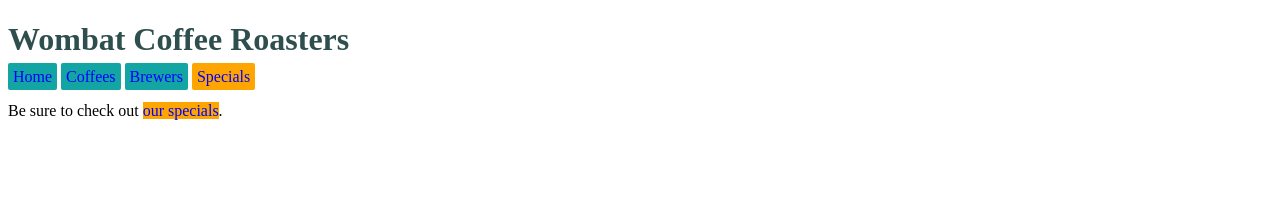
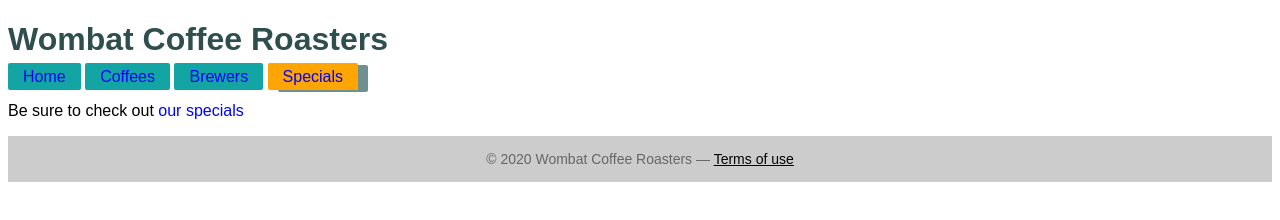
Before and after one commit to juaneins/css-in-depth-ex, a plain HTML site: page c1/index.html in a window 1280 px wide. Drawn offline with Linux system fonts and the light colour scheme.

Commit message:
chapter01 cascade

```diff
--- a/c1/css/styles.css
+++ b/c1/css/styles.css
@@ -1,45 +1,11 @@
-/* h1 {
-  font-family: serif;
+body {
+    font-family: sans-serif;
 }
-
-#page-title {
-  font-family: sans-serif;
-}
-
-.title {
-  font-family: monospace;
-} */
 
 h1 {
   color: #2f4f4f;
   margin-bottom: 10px;
 }
-
-/* #main-nav {
-  margin-top: 10px;
-  list-style: none;
-  padding-left: 0;
-}
-
-#main-nav li {
-  display: inline-block;
-}
-
-#main-nav a {
-  color: white;
-  background-color: #13a4a4;
-  padding: 5px;
-  border-radius: 2px;
-  text-decoration: none;
-} /*specificity: 1,0,1*/
-
-/* .featured {
-  background-color: orange;
-}  */ /*specificity: 0,1,0*/
-/*
-#main-nav .featured {
-  background-color: orange;
-} */ /*specificity: 1,1,0*/
 
 .nav {
   margin-top: 10px;
@@ -54,23 +20,25 @@ h1 {
 .nav a {
   color: white;
   background-color: #13a4a4;
-  padding: 5px;
+  padding: 5px 15px;
   border-radius: 2px;
   text-decoration: none;
-} /*specificity: 0,1,1*/
+}
 
-/* .nav .featured {
-   background-color: orange;
-}  */ /*specificity: 0,2,0*/
+/* .title {
+    font-family: monospace;
+} */
 
-a.featured {
+.nav .featured {
   background-color: orange;
-} /*specificity: 0,1,1*/
+  box-shadow: 10px 2px #6f9090;
+}
 
 a:link {
   color: blue;
   text-decoration: none;
 }
+
 a:visited {
   color: purple;
 }
@@ -80,3 +48,16 @@ a:hover {
 a:active {
   color: red;
 }
+
+.footer {
+    color: #666;
+    background-color: #ccc;
+    padding: 15px 0;
+    text-align: center;
+    font-size: 14px;
+}
+
+.footer a {
+    color: initial;
+    text-decoration: underline;
+}
--- /dev/null
+++ b/c1/css/styles_old.css
@@ -0,0 +1,85 @@
+body {
+font-family: sans-serif;
+}
+/* h1 {
+  font-family: serif;
+}
+
+#page-title {
+  font-family: sans-serif;
+}
+
+.title {
+  font-family: monospace;
+} */
+
+h1 {
+  color: #2f4f4f;
+  margin-bottom: 10px;
+}
+
+/* #main-nav {
+  margin-top: 10px;
+  list-style: none;
+  padding-left: 0;
+}
+
+#main-nav li {
+  display: inline-block;
+}
+
+#main-nav a {
+  color: white;
+  background-color: #13a4a4;
+  padding: 5px;
+  border-radius: 2px;
+  text-decoration: none;
+} /*specificity: 1,0,1*/
+
+/* .featured {
+  background-color: orange;
+}  */ /*specificity: 0,1,0*/
+/*
+#main-nav .featured {
+  background-color: orange;
+} */ /*specificity: 1,1,0*/
+
+.nav {
+  margin-top: 10px;
+  list-style: none;
+  padding-left: 0;
+}
+
+.nav li {
+  display: inline-block;
+}
+
+.nav a {
+  color: white;
+  background-color: #13a4a4;
+  padding: 5px;
+  border-radius: 2px;
+  text-decoration: none;
+} /*specificity: 0,1,1*/
+
+/* .nav .featured {
+   background-color: orange;
+}  */ /*specificity: 0,2,0*/
+
+a.featured {
+  background-color: orange;
+} /*specificity: 0,1,1*/
+
+a:link {
+  color: blue;
+  text-decoration: none;
+}
+a:visited {
+  color: purple;
+}
+a:hover {
+  text-decoration: underline;
+}
+a:active {
+  color: red;
+}
--- a/c1/index.html
+++ b/c1/index.html
@@ -3,9 +3,8 @@
 <head>
     <meta charset="UTF-8">
     <meta name="viewport" content="width=device-width, initial-scale=1.0">
-    <meta http-equiv="X-UA-Compatible" content="ie=edge">
-   <link rel="stylesheet" href="css/styles.css">
-    <title>Wombat Coffee Roasters ☕</title>
+    <link rel="stylesheet" href="css/styles.css">
+    <title>Wombat Coffee Roasters</title>
 </head>
 <body>
     <header class="page-header">
@@ -15,16 +14,19 @@
                 <li><a href="/">Home</a></li>
                 <li><a href="/coffees">Coffees</a></li>
                 <li><a href="/brewers">Brewers</a></li>
-                <li><a href="/specials" class="featured" >Specials</a></li>
+                <li><a href="/specials" class="featured">Specials</a></li>
             </ul>
         </nav>
     </header>
-
     <main>
         <p>
             Be sure to check out
-            <a href="/specials" class="featured">our specials</a>.
+            <a href="/specials" class="featured">our specials</a>
         </p>
     </main>
+    <footer class="footer">
+        &copy; 2020 Wombat Coffee Roasters &mdash;
+        <a href="/terms-of-use">Terms of use</a>
+    </footer>
 </body>
 </html>
```
Also changed, not shown: c1/index_old.html (added, +30 -0 lines), README.md.
